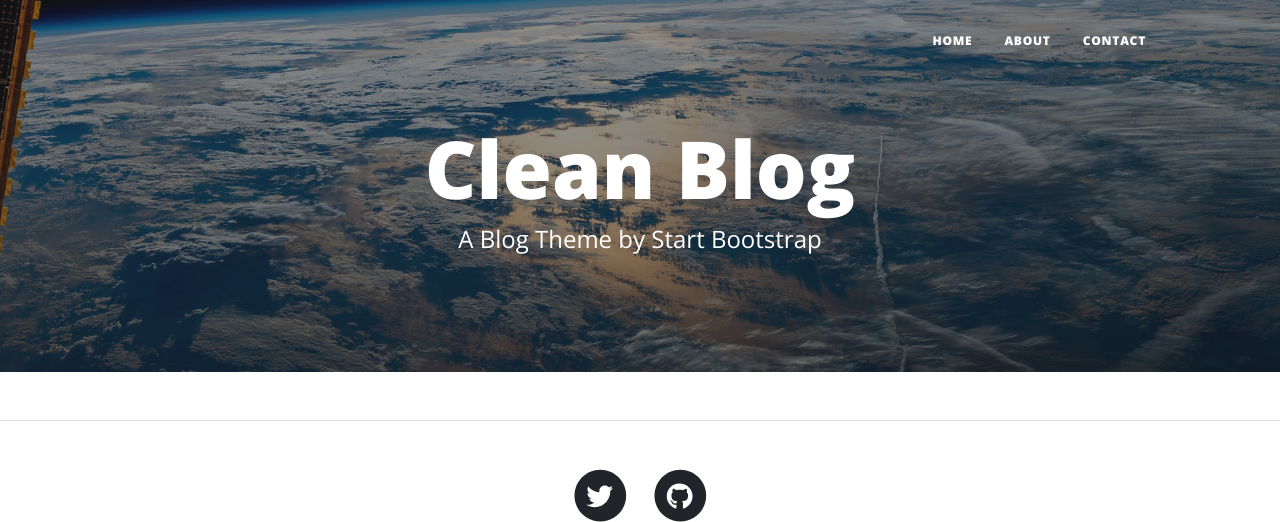
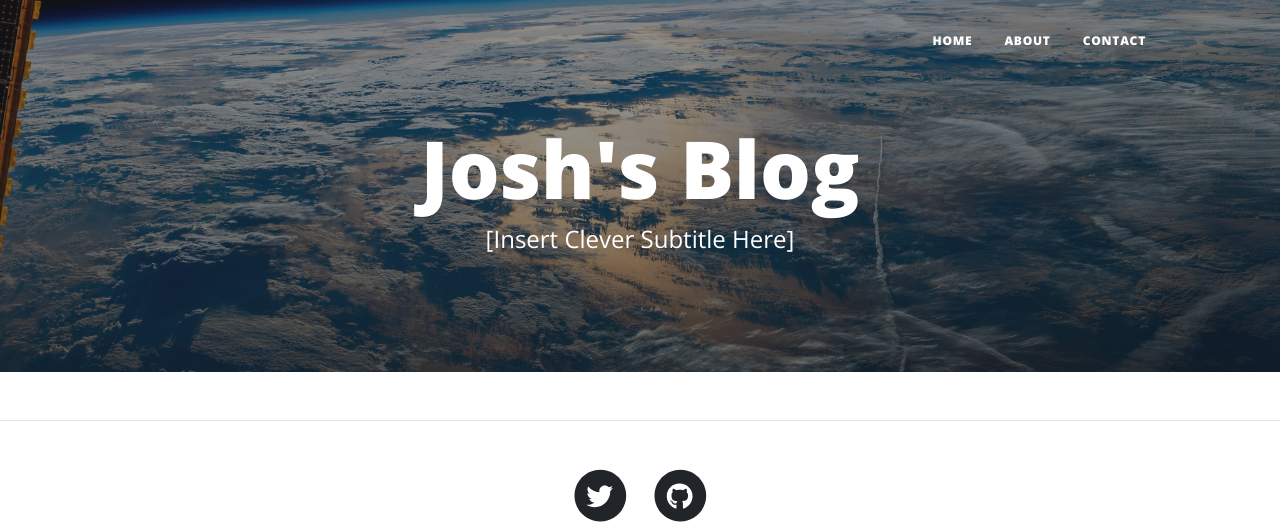
Before and after one commit to JoshLinneburg/joshua-linneburg-dot-com, a Flask app: page / in a window 1280 px wide. Shown: the top 522 px of the page. Run offline with Flask 2, Linux system fonts and the light colour scheme; data that the repository does not hold is empty; some libraries are stand-ins or nearby versions.

Commit message:
Updated static text

```diff
--- a/flask_app/templates/index.html
+++ b/flask_app/templates/index.html
@@ -11,8 +11,8 @@
                 <div class="row gx-4 gx-lg-5 justify-content-center">
                     <div class="col-md-10 col-lg-8 col-xl-7">
                         <div class="site-heading">
-                            <h1>Clean Blog</h1>
-                            <span class="subheading">A Blog Theme by Start Bootstrap</span>
+                            <h1>Josh's Blog</h1>
+                            <span class="subheading">[Insert Clever Subtitle Here]</span>
                         </div>
                     </div>
                 </div>
--- a/flask_app/templates/post.html
+++ b/flask_app/templates/post.html
@@ -14,6 +14,8 @@
                             <h1>{{ post.title }}</h1>
                             <h2 class="subheading">{{ post.subtitle }}</h2>
                             <span class="meta">Posted by {{ post.author.username }}
+                            on {{ post.created_datetime|datetime_filter("%B %d, %Y") }}
+                            at {{ post.created_datetime|datetime_filter("%I:%M %p") }}
                             </span>
                         </div>
                     </div>
```
